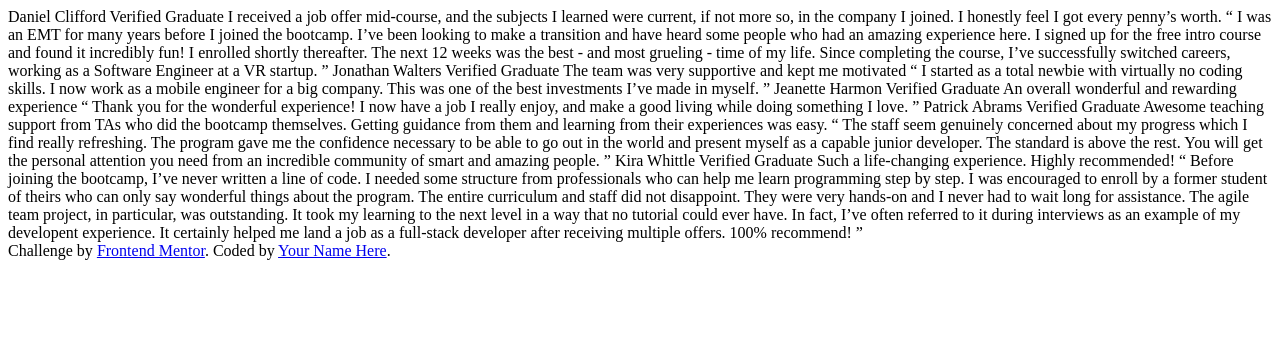
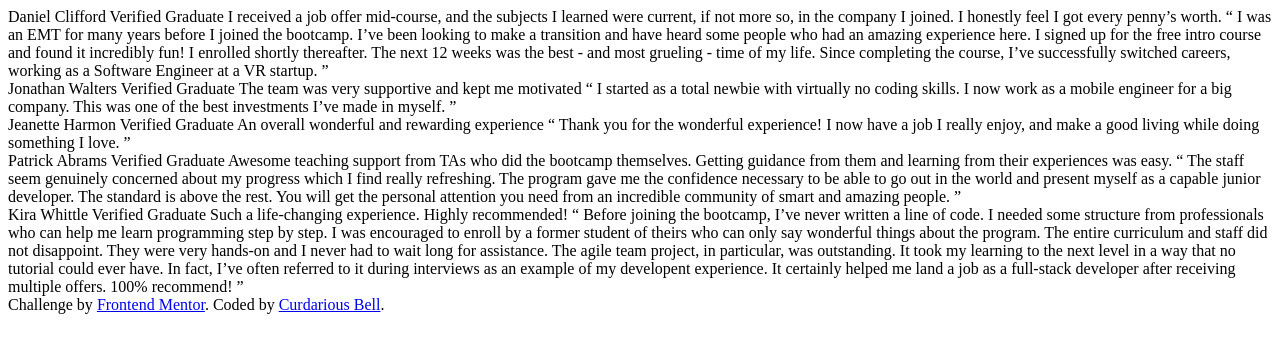
Before and after one commit to CDev94/testimonials-design, a website: page index.html in a window 1280 px wide. Drawn offline with Linux system fonts and the light colour scheme.

Commit message:
added divs to the testimonial sections

```diff
--- a/index.html
+++ b/index.html
@@ -11,6 +11,7 @@
  <link rel="stylesheet" href="css/main.css">
 </head>
 <body>
+  <div>
     Daniel Clifford
     Verified Graduate
 
@@ -22,7 +23,8 @@
     for the free intro course and found it incredibly fun! I enrolled shortly thereafter.
     The next 12 weeks was the best - and most grueling - time of my life. Since completing
     the course, I’ve successfully switched careers, working as a Software Engineer at a VR startup. ”
-
+</div>
+<div>
   Jonathan Walters
   Verified Graduate
 
@@ -30,7 +32,8 @@
 
   “ I started as a total newbie with virtually no coding skills. I now work as a mobile engineer
   for a big company. This was one of the best investments I’ve made in myself. ”
-
+</div>
+<div>
   Jeanette Harmon
   Verified Graduate
 
@@ -38,7 +41,8 @@
 
   “ Thank you for the wonderful experience! I now have a job I really enjoy, and make a good living
   while doing something I love. ”
-
+</div>
+<div>
   Patrick Abrams
   Verified Graduate
 
@@ -49,7 +53,8 @@
   gave me the confidence necessary to be able to go out in the world and present myself as a capable
   junior developer. The standard is above the rest. You will get the personal attention you need from
   an incredible community of smart and amazing people. ”
-
+</div>
+<div>
   Kira Whittle
   Verified Graduate
 
@@ -63,10 +68,10 @@
   could ever have. In fact, I’ve often referred to it during interviews as an example of my developent
   experience. It certainly helped me land a job as a full-stack developer after receiving multiple offers.
   100% recommend! ”
-
-  <div class="attribution">
+  </div>
+  <div class="footer">
     Challenge by <a href="https://www.frontendmentor.io?ref=challenge" target="_blank">Frontend Mentor</a>.
-    Coded by <a href="#">Your Name Here</a>.
+    Coded by <a href="#">Curdarious Bell</a>.
   </div>
 </body>
 </html>
```
Lines whose indentation alone changed are shown as unchanged.
